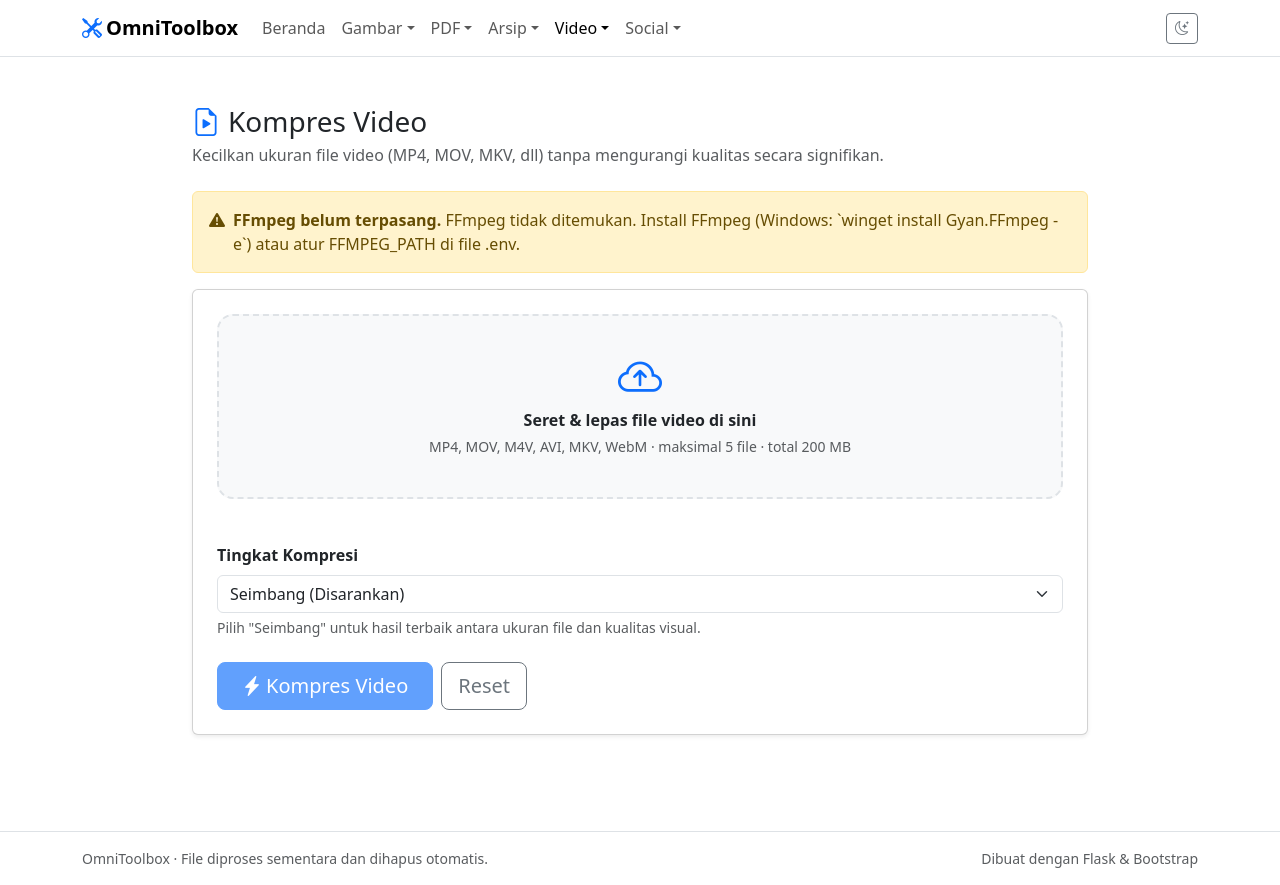
After one commit to GhandiZero0X/OmniToolbox, a Flask app: page /media/compress in a window 1280 px wide. The commit adds this page. Run offline with Flask 3, Linux system fonts and the light colour scheme.

Commit message:
[+] Add video compression tool
Add FFmpeg-based video compression with selectable quality presets, savings results, and a fallback to the original when compression would increase file size. Add the compression page to the video menu and tools index.

```diff
--- a/app/controllers/media_controller.py
+++ b/app/controllers/media_controller.py
@@ -74,3 +74,59 @@ def convert_process():
 
     results = merge_results(entries, processed)
     return build_job_response(job_id, results, output_dir, show_savings=False)
+
+# =========================================================
+# KOMPRES VIDEO
+# =========================================================
+
+@bp.get("/compress")
+def compress_page():
+    cfg = current_app.config
+    ffmpeg = video_service.find_ffmpeg(cfg["FFMPEG_PATH"])
+    return render_template(
+        "media/compressmedia.html",
+        max_files=MEDIA_MAX_FILES,
+        max_mb=cfg["MAX_UPLOAD_MB"],
+        accept=",".join(sorted(video_service.SUPPORTED_INPUT)),
+        ffmpeg_ready=ffmpeg is not None,
+        setup_hint=video_service.FFMPEG_SETUP_HINT,
+        presets=video_service.COMPRESS_PRESETS,
+        default_preset=video_service.DEFAULT_COMPRESS_PRESET,
+    )
+
+@bp.post("/compress/process")
+@limiter.limit("3 per minute") # Limit ketat karena kompresi video sangat berat
+def compress_process():
+    cfg = current_app.config
+
+    ffmpeg = video_service.find_ffmpeg(cfg["FFMPEG_PATH"])
+    if not ffmpeg:
+        return jsonify(error=video_service.FFMPEG_SETUP_HINT), 503
+
+    files, error = get_upload_files(MEDIA_MAX_FILES)
+    if error:
+        return jsonify(error=error), 400
+
+    preset = request.form.get("preset", video_service.DEFAULT_COMPRESS_PRESET)
+    if preset not in video_service.COMPRESS_PRESETS:
+        preset = video_service.DEFAULT_COMPRESS_PRESET
+
+    job_id, upload_dir, output_dir = new_job_dirs()
+
+    try:
+        entries = save_uploaded_files(
+            files, upload_dir, video_service.SUPPORTED_INPUT,
+            validator=video_service.is_video_file,
+        )
+        valid_entries = [e for e in entries if e["path"] is not None]
+
+        processed = video_service.compress_videos(
+            valid_entries, output_dir, ffmpeg, preset,
+            cfg["VIDEO_TIMEOUT_SECONDS"], cfg["VIDEO_WORKERS"],
+        )
+    finally:
+        shutil.rmtree(upload_dir, ignore_errors=True)
+
+    results = merge_results(entries, processed)
+    return build_job_response(job_id, results, output_dir, show_savings=True)
+    # show_savings=True agar menampilkan persentase hemat ukuran
--- a/app/services/video_service.py
+++ b/app/services/video_service.py
@@ -174,3 +174,120 @@ def convert_many(entries, output_dir, ffmpeg: str, target_format: str,
             results[future_to_index[future]] = future.result()
 
     return results
+
+# =========================================================
+# KOMPRES VIDEO
+# =========================================================
+
+# CRF (Constant Rate Factor) untuk x264:
+# 18 = Visual lossless (sangat bagus, ukuran besar)
+# 23 = Default (bagus)
+# 28 = Kompresi sedang (ukuran jauh lebih kecil, kualitas oke)
+# 32 = Kompresi tinggi (agak blur, untuk menghemat ruang ekstrem)
+COMPRESS_PRESETS = {
+    "light": {"label": "Kualitas Tinggi (Ukuran agak besar)", "crf": 23},
+    "balanced": {"label": "Seimbang (Disarankan)", "crf": 28},
+    "heavy": {"label": "Ukuran Sangat Kecil (Kualitas menurun)", "crf": 32},
+}
+DEFAULT_COMPRESS_PRESET = "balanced"
+
+def compress_video(path, output_dir, original_name: str, ffmpeg: str,
+                   preset: str, timeout: int = 600) -> dict:
+    """Kompres satu video menggunakan FFmpeg."""
+    path, output_dir = Path(path), Path(output_dir)
+    result = {"name": original_name, "status": "failed", "error": None}
+
+    crf_value = COMPRESS_PRESETS.get(preset, COMPRESS_PRESETS[DEFAULT_COMPRESS_PRESET])["crf"]
+
+    out_name = f"{path.stem}_compressed.mp4"
+    out_path = output_dir / out_name
+
+    # Perintah FFmpeg untuk kompresi
+    cmd = [
+        ffmpeg, "-y", "-i", str(path),
+        "-hide_banner", "-loglevel", "error",
+        "-c:v", "libx264", "-crf", str(crf_value), "-preset", "faster",
+        "-c:a", "aac", "-b:a", "128k",
+        "-movflags", "+faststart",
+        str(out_path)
+    ]
+
+    kwargs = {}
+    if os.name == "nt":
+        kwargs["creationflags"] = getattr(subprocess, "CREATE_NO_WINDOW", 0)
+
+    try:
+        original_size = path.stat().st_size
+        completed = subprocess.run(cmd, capture_output=True, text=True, timeout=timeout, **kwargs)
+
+        if completed.returncode != 0 or not out_path.exists() or out_path.stat().st_size == 0:
+            out_path.unlink(missing_ok=True)
+            detail = (completed.stderr or completed.stdout or "").strip()
+            detail = detail.splitlines()[-1][:200] if detail else ""
+            result["error"] = f"FFmpeg gagal: {detail}" if detail else "Kompresi gagal."
+            return result
+
+        new_size = out_path.stat().st_size
+
+        # Jika hasil kompresi malah lebih besar atau sama, gunakan file asli
+        if new_size >= original_size:
+            out_path.unlink(missing_ok=True) # Hapus file kompresi yang gagal
+
+            # SALIN file asli ke folder output agar bisa diunduh
+            out_name = path.name
+            out_path = output_dir / out_name
+            shutil.copyfile(path, out_path)
+
+            new_size = original_size
+
+            result.update({
+                "name": original_name,
+                "status": "success",
+                "output": out_name,
+                "original_size": original_size,
+                "new_size": new_size,
+                "saved_percent": 0,
+                "kept_original": True,
+                "badge": "Sama",
+                "info": "File asli dipertahankan (tidak bisa dikompres lebih kecil)."
+            })
+            return result
+
+        saved_percent = (1 - new_size / original_size) * 100
+
+        result.update({
+            "status": "success",
+            "output": out_name,
+            "original_size": original_size,
+            "new_size": new_size,
+            "saved_percent": round(max(saved_percent, 0.0), 1),
+            "kept_original": False,
+            "badge": "MP4",
+        })
+    except subprocess.TimeoutExpired:
+        out_path.unlink(missing_ok=True)
+        result["error"] = f"Proses melebihi batas waktu {timeout} detik."
+    except Exception as exc:
+        out_path.unlink(missing_ok=True)
+        result["error"] = f"Gagal mengompres: {exc}"
+
+    return result
+
+def compress_videos(entries, output_dir, ffmpeg: str, preset: str, timeout: int = 600, max_workers: int = 2) -> list:
+    """Kompres banyak video secara paralel."""
+    results = [None] * len(entries)
+    if not entries:
+        return results
+
+    with ThreadPoolExecutor(max_workers=max(1, max_workers)) as executor:
+        future_to_index = {
+            executor.submit(
+                compress_video, e["path"], output_dir, e["original_name"],
+                ffmpeg, preset, timeout,
+            ): i
+            for i, e in enumerate(entries)
+        }
+        for future in as_completed(future_to_index):
+            results[future_to_index[future]] = future.result()
+
+    return results
--- a/app/templates/base.html
+++ b/app/templates/base.html
@@ -75,10 +75,12 @@
               <li><a class="dropdown-item {{ 'active' if ep == 'zip.extract_page' }}" href="{{ url_for('zip.extract_page') }}"><i class="bi bi-box-arrow-up me-2"></i>Ekstrak Arsip</a></li>
             </ul>
           </li>
-          <li class="nav-item">
-            <a class="nav-link {{ 'active' if ep == 'media.convert_page' }}" href="{{ url_for('media.convert_page') }}">
-              <i class="bi bi-camera-video me-1"></i>Video
-            </a>
+          <li class="nav-item dropdown">
+            <a class="nav-link dropdown-toggle {{ 'active' if ep in ('media.convert_page', 'media.compress_page') }}" href="#" role="button" data-bs-toggle="dropdown" aria-expanded="false">Video</a>
+            <ul class="dropdown-menu">
+              <li><a class="dropdown-item {{ 'active' if ep == 'media.convert_page' }}" href="{{ url_for('media.convert_page') }}"><i class="bi bi-arrow-left-right me-2"></i>Konversi Video</a></li>
+              <li><a class="dropdown-item {{ 'active' if ep == 'media.compress_page' }}" href="{{ url_for('media.compress_page') }}"><i class="bi bi-file-earmark-play me-2"></i>Kompres Video</a></li>
+            </ul>
           </li>
           <li class="nav-item dropdown">
             <a class="nav-link dropdown-toggle {{ 'active' if ep in ('social.instagram_page', 'social.youtube_page', 'social.tiktok_page', 'social.twitter_page') }}" href="#" role="button" data-bs-toggle="dropdown" aria-expanded="false">Social</a>
--- /dev/null
+++ b/app/templates/media/compressmedia.html
@@ -0,0 +1,99 @@
+{% extends "base.html" %}
+{% block title %}Kompres Video{% endblock %}
+
+{% block content %}
+<div class="container py-5" style="max-width: 920px;">
+  <div class="mb-4">
+    <h1 class="h3 mb-1"><i class="bi bi-file-earmark-play text-primary me-2"></i>Kompres Video</h1>
+    <p class="text-body-secondary mb-0">
+      Kecilkan ukuran file video (MP4, MOV, MKV, dll) tanpa mengurangi kualitas secara signifikan.
+    </p>
+  </div>
+
+  {% if not ffmpeg_ready %}
+  <div class="alert alert-warning d-flex gap-2" role="alert">
+    <i class="bi bi-exclamation-triangle-fill"></i>
+    <div>
+      <strong>FFmpeg belum terpasang.</strong> {{ setup_hint }}
+    </div>
+  </div>
+  {% endif %}
+
+  <form id="tool-form" class="card shadow-sm"
+        action="{{ url_for('media.compress_process') }}" method="post" enctype="multipart/form-data"
+        data-accept="{{ accept }}" data-max-files="{{ max_files }}" data-max-mb="{{ max_mb }}" novalidate>
+    <div class="card-body p-4">
+
+      <div class="dropzone" id="dropzone" tabindex="0" role="button" aria-label="Pilih atau seret file video ke sini">
+        <i class="bi bi-cloud-arrow-up dropzone-icon"></i>
+        <p class="fw-semibold mb-1">Seret &amp; lepas file video di sini</p>
+        <p class="text-body-secondary small mb-0">
+          MP4, MOV, M4V, AVI, MKV, WebM &middot; maksimal {{ max_files }} file &middot; total {{ max_mb }} MB
+        </p>
+        <input type="file" id="file-input" class="d-none" multiple accept="{{ accept }}">
+      </div>
+
+      <ul id="file-list" class="list-group mt-3"></ul>
+
+      <div class="row g-4 mt-1">
+        <div class="col-12">
+          <label for="preset" class="form-label fw-semibold">Tingkat Kompresi</label>
+          <select class="form-select" id="preset" name="preset">
+            {% for key, data in presets.items() %}
+            <option value="{{ key }}" {{ 'selected' if key == default_preset }}>{{ data.label }}</option>
+            {% endfor %}
+          </select>
+          <div class="form-text">Pilih "Seimbang" untuk hasil terbaik antara ukuran file dan kualitas visual.</div>
+        </div>
+      </div>
+
+      <div id="alert-box" class="alert alert-danger d-none mt-4 mb-0" role="alert"></div>
+
+      <div id="progress-wrap" class="mt-4 d-none">
+        <div class="d-flex justify-content-between small mb-1">
+          <span id="status-text">Mengunggah...</span>
+          <span id="percent-text">0%</span>
+        </div>
+        <div class="progress" role="progressbar" aria-label="Progres upload">
+          <div id="progress-bar" class="progress-bar" style="width: 0%"></div>
+        </div>
+      </div>
+
+      <div class="d-flex flex-wrap gap-2 mt-4">
+        <button type="submit" id="submit-btn" class="btn btn-primary btn-lg px-4" disabled>
+          <i class="bi bi-lightning-charge-fill me-1"></i>Kompres Video
+        </button>
+        <button type="button" id="reset-btn" class="btn btn-outline-secondary btn-lg">Reset</button>
+      </div>
+    </div>
+  </form>
+
+  <div id="results" class="card shadow-sm mt-4 d-none">
+    <div class="card-body p-4">
+      <div class="d-flex flex-wrap justify-content-between align-items-center gap-2 mb-3">
+        <div>
+          <h2 class="h5 mb-1">Hasil Kompresi</h2>
+          <div id="results-summary" class="text-body-secondary small"></div>
+        </div>
+        <a id="zip-btn" class="btn btn-success d-none" href="#">
+          <i class="bi bi-file-earmark-zip me-1"></i>Unduh semua (ZIP)
+        </a>
+      </div>
+      <div class="table-responsive">
+        <table class="table align-middle mb-0">
+          <thead>
+            <tr>
+              <th>File</th>
+              <th class="text-end">Asli</th>
+              <th class="text-end">Hasil</th>
+              <th class="text-end">Hemat</th>
+              <th></th>
+            </tr>
+          </thead>
+          <tbody id="results-body"></tbody>
+        </table>
+      </div>
+    </div>
+  </div>
+</div>
+{% endblock %}
```
Also changed, not shown: app/templates/index.html (+9 -0 lines).
